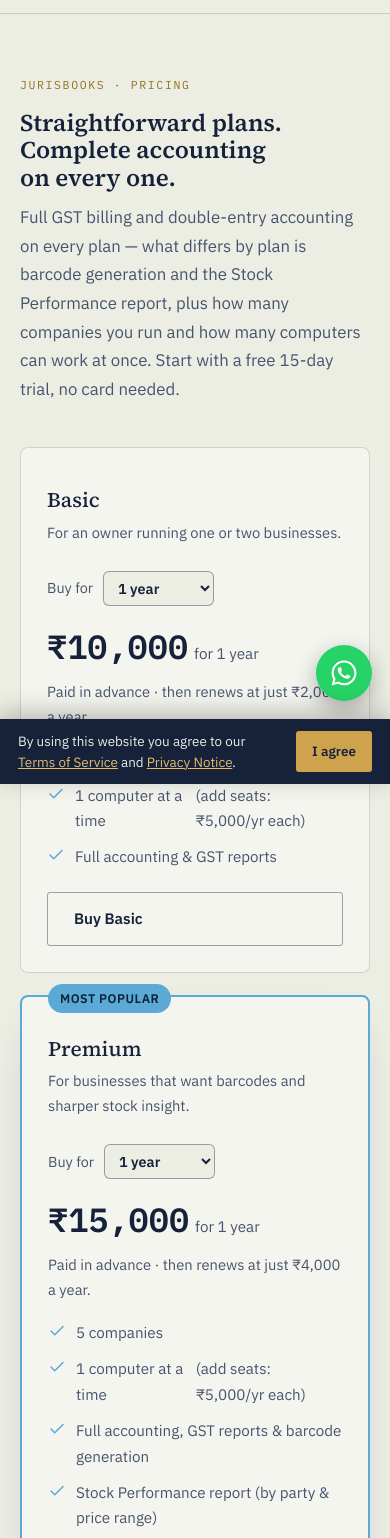
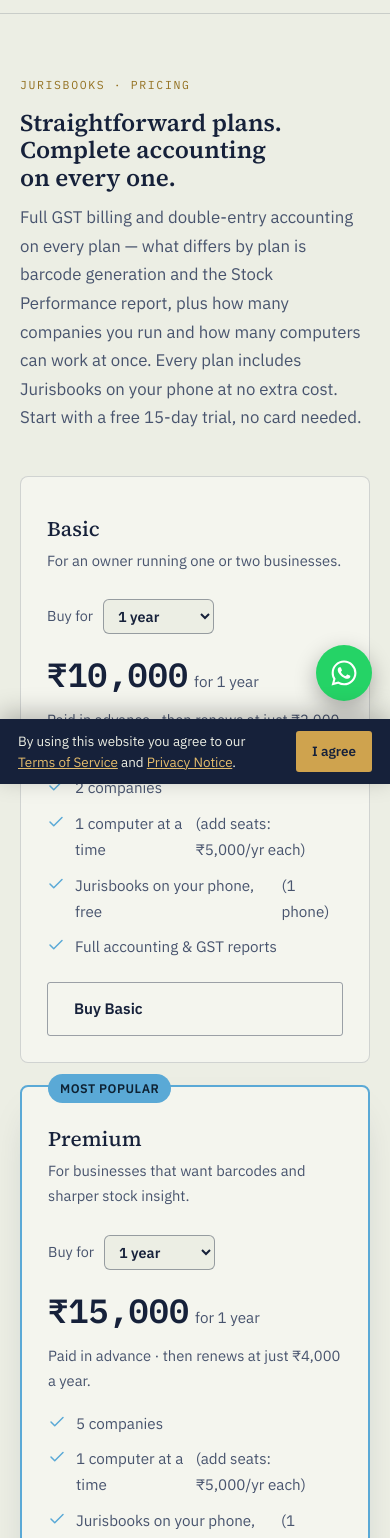
Before and after one commit to pradeepbatra/jurisbooks-website, a plain HTML site: page pricing.html in a window 390 px wide. Shown: the part 60-1598 px from the top of the page. Drawn offline with Linux system fonts and the light colour scheme; no server answers.

Commit message:
Pricing and Features: Jurisbooks on the phone is included free with every plan

```diff
--- a/pricing.html
+++ b/pricing.html
@@ -100,7 +100,7 @@
       <div class="section-head" style="max-width:70ch;">
         <div class="eyebrow">Jurisbooks &middot; Pricing</div>
         <h1>Straightforward plans. Complete accounting on every one.</h1>
-        <p>Full GST billing and double-entry accounting on every plan &mdash; what differs by plan is barcode generation and the Stock Performance report, plus how many companies you run and how many computers can work at once. Start with a free 15-day trial, no card needed.</p>
+        <p>Full GST billing and double-entry accounting on every plan &mdash; what differs by plan is barcode generation and the Stock Performance report, plus how many companies you run and how many computers can work at once. Every plan includes Jurisbooks on your phone at no extra cost. Start with a free 15-day trial, no card needed.</p>
       </div>
 
       <div class="offer-strip" id="offerStrip" hidden></div>
@@ -118,6 +118,7 @@
           <ul class="plan-limits">
             <li><svg viewBox="0 0 24 24" fill="none" stroke="currentColor" stroke-width="2" stroke-linecap="round" stroke-linejoin="round"><polyline points="4 12 9 17 20 6"/></svg>2 companies</li>
             <li><svg viewBox="0 0 24 24" fill="none" stroke="currentColor" stroke-width="2" stroke-linecap="round" stroke-linejoin="round"><polyline points="4 12 9 17 20 6"/></svg>1 computer at a time <span class="plan-addon">(add seats: &#8377;5,000/yr each)</span></li>
+            <li><svg viewBox="0 0 24 24" fill="none" stroke="currentColor" stroke-width="2" stroke-linecap="round" stroke-linejoin="round"><polyline points="4 12 9 17 20 6"/></svg>Jurisbooks on your phone, free <span class="plan-phone">(1 phone)</span></li>
             <li><svg viewBox="0 0 24 24" fill="none" stroke="currentColor" stroke-width="2" stroke-linecap="round" stroke-linejoin="round"><polyline points="4 12 9 17 20 6"/></svg>Full accounting &amp; GST reports</li>
           </ul>
           <a href="contact.html?interest=pricing&amp;plan=basic#enquiry" class="btn btn-outline" data-buy>Buy Basic</a>
@@ -135,6 +136,7 @@
           <ul class="plan-limits">
             <li><svg viewBox="0 0 24 24" fill="none" stroke="currentColor" stroke-width="2" stroke-linecap="round" stroke-linejoin="round"><polyline points="4 12 9 17 20 6"/></svg>5 companies</li>
             <li><svg viewBox="0 0 24 24" fill="none" stroke="currentColor" stroke-width="2" stroke-linecap="round" stroke-linejoin="round"><polyline points="4 12 9 17 20 6"/></svg>1 computer at a time <span class="plan-addon">(add seats: &#8377;5,000/yr each)</span></li>
+            <li><svg viewBox="0 0 24 24" fill="none" stroke="currentColor" stroke-width="2" stroke-linecap="round" stroke-linejoin="round"><polyline points="4 12 9 17 20 6"/></svg>Jurisbooks on your phone, free <span class="plan-phone">(1 phone)</span></li>
             <li><svg viewBox="0 0 24 24" fill="none" stroke="currentColor" stroke-width="2" stroke-linecap="round" stroke-linejoin="round"><polyline points="4 12 9 17 20 6"/></svg>Full accounting, GST reports &amp; barcode generation</li>
             <li><svg viewBox="0 0 24 24" fill="none" stroke="currentColor" stroke-width="2" stroke-linecap="round" stroke-linejoin="round"><polyline points="4 12 9 17 20 6"/></svg>Stock Performance report (by party &amp; price range)</li>
           </ul>
@@ -152,6 +154,7 @@
           <ul class="plan-limits">
             <li><svg viewBox="0 0 24 24" fill="none" stroke="currentColor" stroke-width="2" stroke-linecap="round" stroke-linejoin="round"><polyline points="4 12 9 17 20 6"/></svg>10 companies (buy more as you grow, price on request)</li>
             <li><svg viewBox="0 0 24 24" fill="none" stroke="currentColor" stroke-width="2" stroke-linecap="round" stroke-linejoin="round"><polyline points="4 12 9 17 20 6"/></svg>2 computers included <span class="plan-addon">(add seats: &#8377;5,000/yr each)</span></li>
+            <li><svg viewBox="0 0 24 24" fill="none" stroke="currentColor" stroke-width="2" stroke-linecap="round" stroke-linejoin="round"><polyline points="4 12 9 17 20 6"/></svg>Jurisbooks on your phone, free <span class="plan-phone">(1 phone for each person)</span></li>
             <li><svg viewBox="0 0 24 24" fill="none" stroke="currentColor" stroke-width="2" stroke-linecap="round" stroke-linejoin="round"><polyline points="4 12 9 17 20 6"/></svg>Full accounting, GST reports &amp; barcode generation</li>
             <li><svg viewBox="0 0 24 24" fill="none" stroke="currentColor" stroke-width="2" stroke-linecap="round" stroke-linejoin="round"><polyline points="4 12 9 17 20 6"/></svg>Staff logins with permissions &amp; an activity list</li>
           </ul>
@@ -165,6 +168,7 @@
           <h3>Jurisbooks on your Android phone alone</h3>
           <p>Run your business from the Jurisbooks app, without a computer. <b>Mobile Basic</b> covers the everyday work: GST invoices, purchases, payments, parties, stock, full accounting, and scanning a bill from a PDF or a photo, for up to 2 companies. <b>Mobile Premium</b> adds GST reports, barcodes, Media pictures of your items to share on WhatsApp, and up to 5 companies.</p>
           <p class="small-note">One phone, signed in with your mobile number, paid yearly. The Jurisbooks app is coming to Google Play soon, with 15 free days to start. Want a computer as well? Move to Basic, Premium or Business Premium any time &mdash; the time left on your mobile plan is taken off the price.</p>
+          <p class="small-note"><b>Already on Basic, Premium or Business Premium?</b> Jurisbooks on your phone is included free &mdash; you do not need a mobile plan.</p>
         </div>
         <div>
           <div class="seat-price" style="margin-bottom:6px;"><small style="display:block;">Mobile Basic</small><span id="mobileBasicPrice">&#8377;1,999</span> <small id="mobileBasicNote">a year</small></div>
@@ -220,6 +224,7 @@
         <li><svg viewBox="0 0 24 24" fill="none" stroke="currentColor" stroke-width="2" stroke-linecap="round" stroke-linejoin="round"><polyline points="4 12 9 17 20 6"/></svg>Sales, purchases, returns, quotations, cash &amp; bank book</li>
         <li><svg viewBox="0 0 24 24" fill="none" stroke="currentColor" stroke-width="2" stroke-linecap="round" stroke-linejoin="round"><polyline points="4 12 9 17 20 6"/></svg>Sign in with your mobile number or Google, then a PIN</li>
         <li><svg viewBox="0 0 24 24" fill="none" stroke="currentColor" stroke-width="2" stroke-linecap="round" stroke-linejoin="round"><polyline points="4 12 9 17 20 6"/></svg>The same books on every computer, within seconds</li>
+        <li><svg viewBox="0 0 24 24" fill="none" stroke="currentColor" stroke-width="2" stroke-linecap="round" stroke-linejoin="round"><polyline points="4 12 9 17 20 6"/></svg>Jurisbooks on your phone at no extra cost &mdash; the same books, wherever you are</li>
         <li><svg viewBox="0 0 24 24" fill="none" stroke="currentColor" stroke-width="2" stroke-linecap="round" stroke-linejoin="round"><polyline points="4 12 9 17 20 6"/></svg>Works without internet, then catches up automatically</li>
         <li><svg viewBox="0 0 24 24" fill="none" stroke="currentColor" stroke-width="2" stroke-linecap="round" stroke-linejoin="round"><polyline points="4 12 9 17 20 6"/></svg>Free 15-day trial, no card required &middot; automatic updates</li>
         <li><svg viewBox="0 0 24 24" fill="none" stroke="currentColor" stroke-width="2" stroke-linecap="round" stroke-linejoin="round"><polyline points="4 12 9 17 20 6"/></svg>Books saved safely in the cloud</li>
@@ -240,6 +245,7 @@
             <tr><th scope="row">Price</th><td>&#8377;10,000 / year</td><td>&#8377;15,000 / year</td><td>&#8377;20,000 / year</td></tr>
             <tr><th scope="row">Companies</th><td>2</td><td>5</td><td>10 (buy more)</td></tr>
             <tr><th scope="row">Computers at once</th><td>1 (+ extra seats)</td><td>1 (+ extra seats)</td><td>2 (+ extra seats)</td></tr>
+            <tr><th scope="row">Jurisbooks on your phone</th><td>Free &middot; 1 phone</td><td>Free &middot; 1 phone</td><td>Free &middot; 1 phone for each person</td></tr>
             <tr><th scope="row">Extra seat (one more computer at once)</th><td>&#8377;5,000 / year</td><td>&#8377;5,000 / year</td><td>&#8377;5,000 / year</td></tr>
             <tr><th scope="row">Full accounting &amp; GST reports</th><td>Yes</td><td>Yes</td><td>Yes</td></tr>
             <tr><th scope="row">Barcode generation</th><td>&mdash;</td><td>Yes</td><td>Yes</td></tr>
```
Also changed, not shown: features.html (+2 -1 lines).
